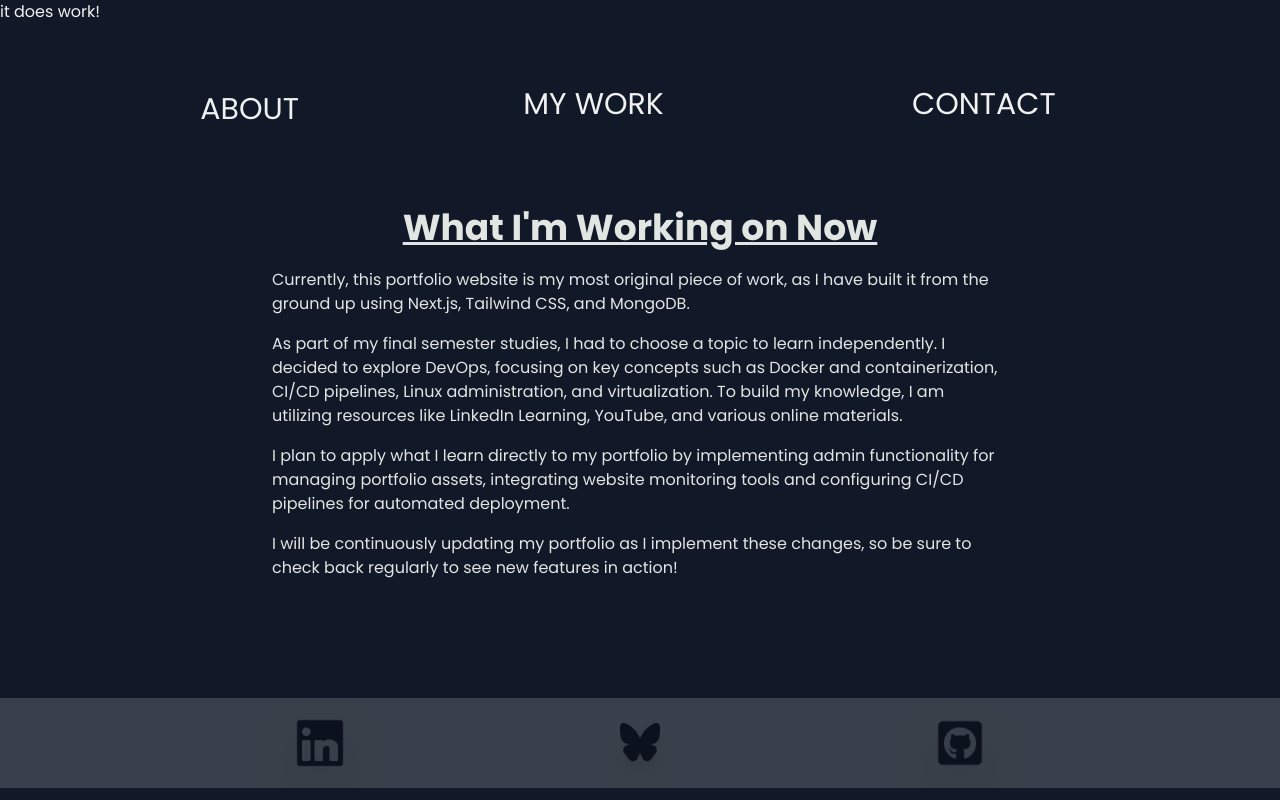
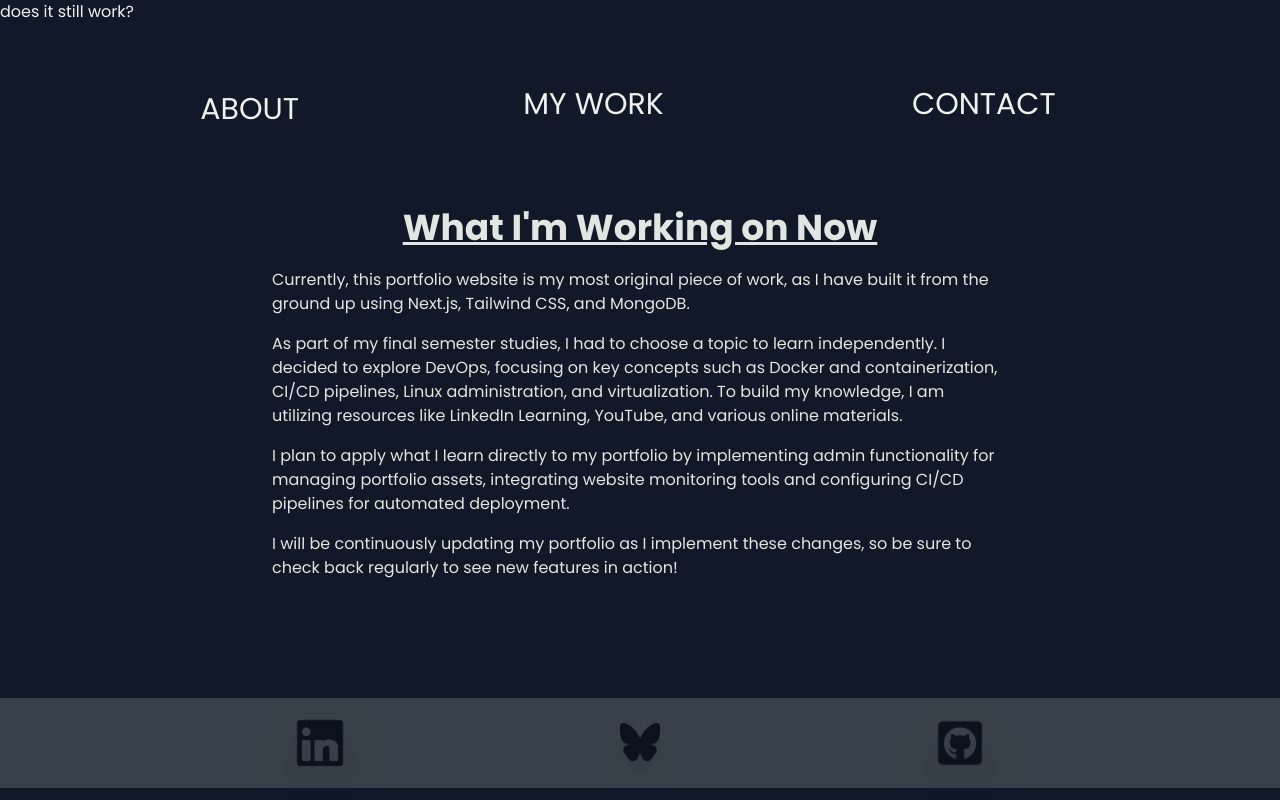
Before and after one commit to Dmaur/finalProject_Portfolio, a Next.js app: page / in a window 1280 px wide. Built offline with nearby package versions, Linux system fonts and the light colour scheme; no server answers; the database is empty.

Commit message:
Update Home component text for clarity

```diff
--- a/src/app/page.tsx
+++ b/src/app/page.tsx
@@ -9,7 +9,7 @@ export default async function Home() {
 
   return (
     <>
-    it does work!
+    does it still work?
 
       <Landing projects={projects}/>
 
```
